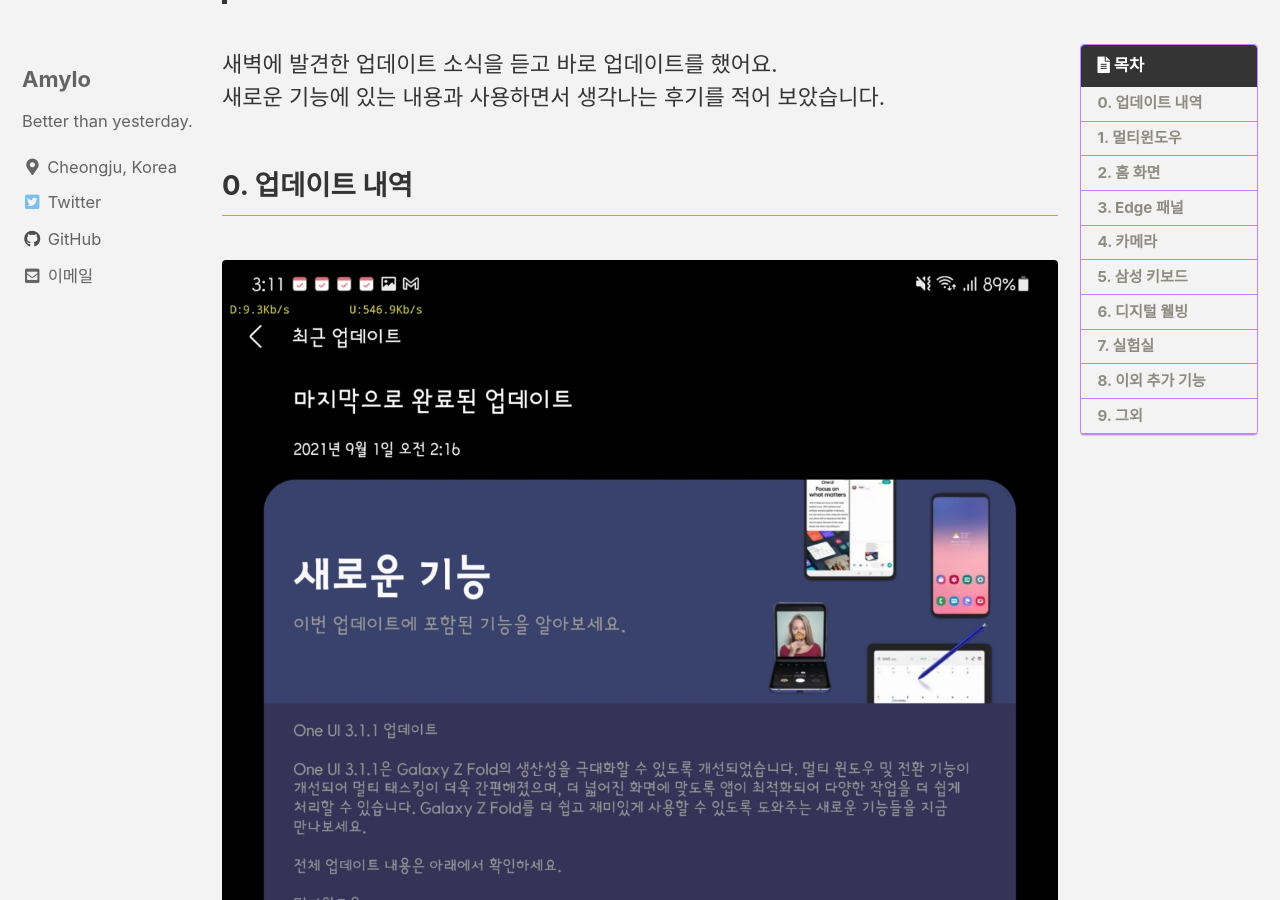
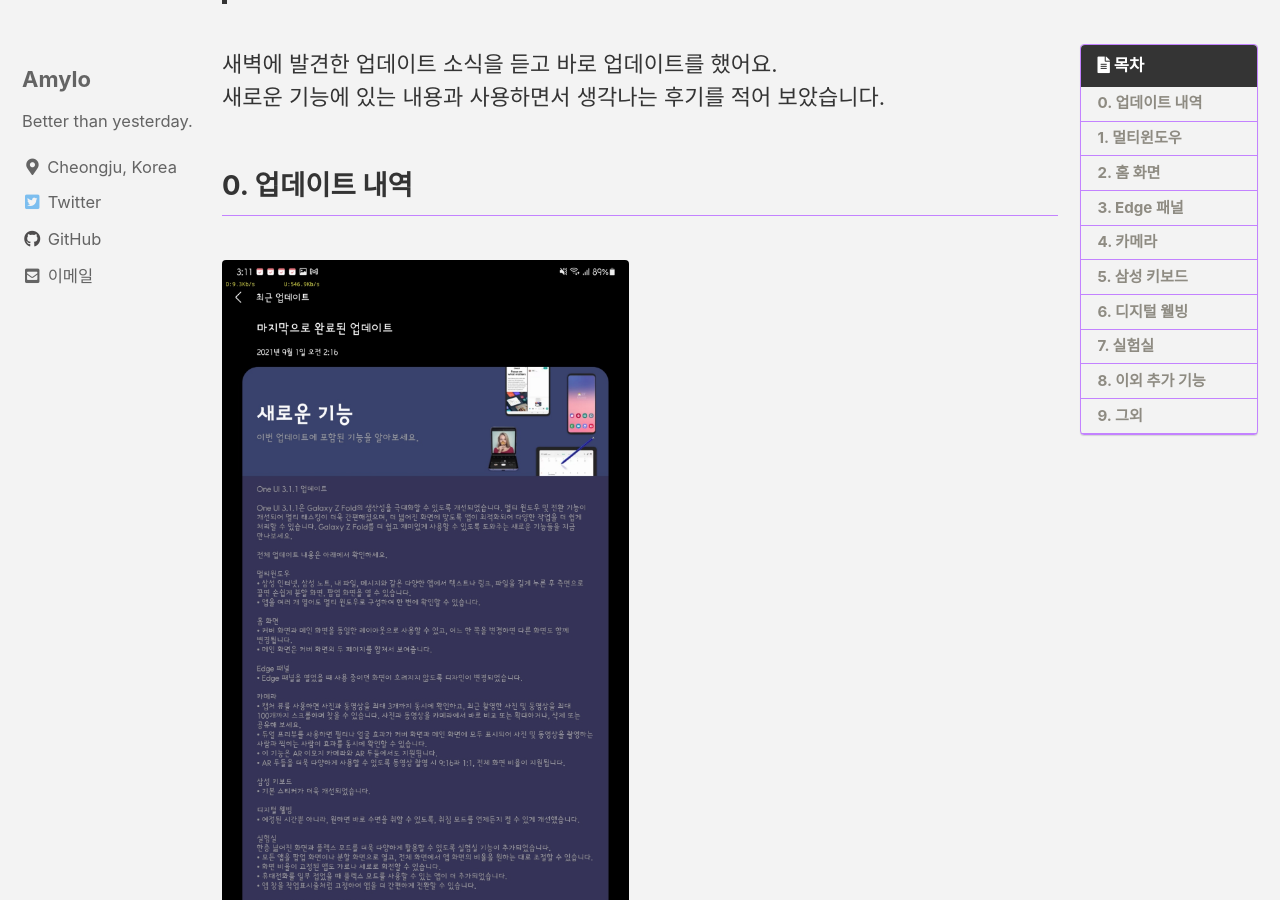
Before and after one commit to Amylo-jh/Amylo-blog, a Jekyll site: the page built from _posts/2021-09-05-Fold2_update.md, in a window 1280 px wide and 900 px high, scrolled down 378 px. Built offline with Jekyll 4.4.1, drawn with Linux system fonts in a browser that asks for light colours; cached includes are drawn as plain includes; comment, search, counter and statistics services are not loaded.

Commit message:
try half layout

```diff
--- a/_posts/2021-09-05-Fold2_update.md
+++ b/_posts/2021-09-05-Fold2_update.md
@@ -50,7 +50,7 @@ gallery5:
 새로운 기능에 있는 내용과 사용하면서 생각나는 후기를 적어 보았습니다.
 
 ## 0. 업데이트 내역
-{% include gallery id="gallery4" caption ="업데이트 내역." %}
+{% include gallery id="gallery4" layout="half" caption ="업데이트 내역." %}
 
 ## 1. 멀티윈도우
 사실 잘 모르겠어요.
```
